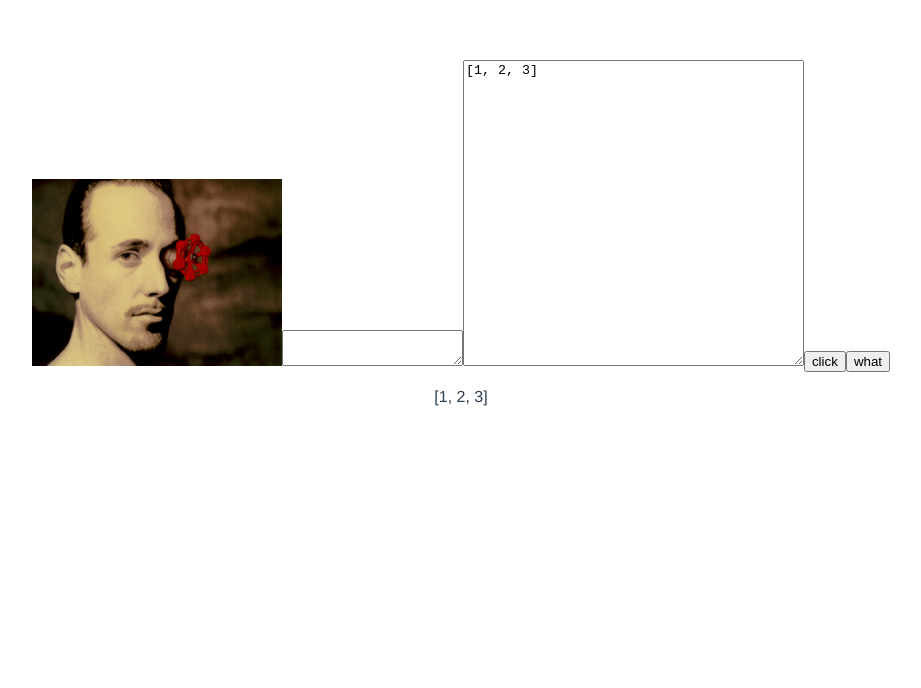
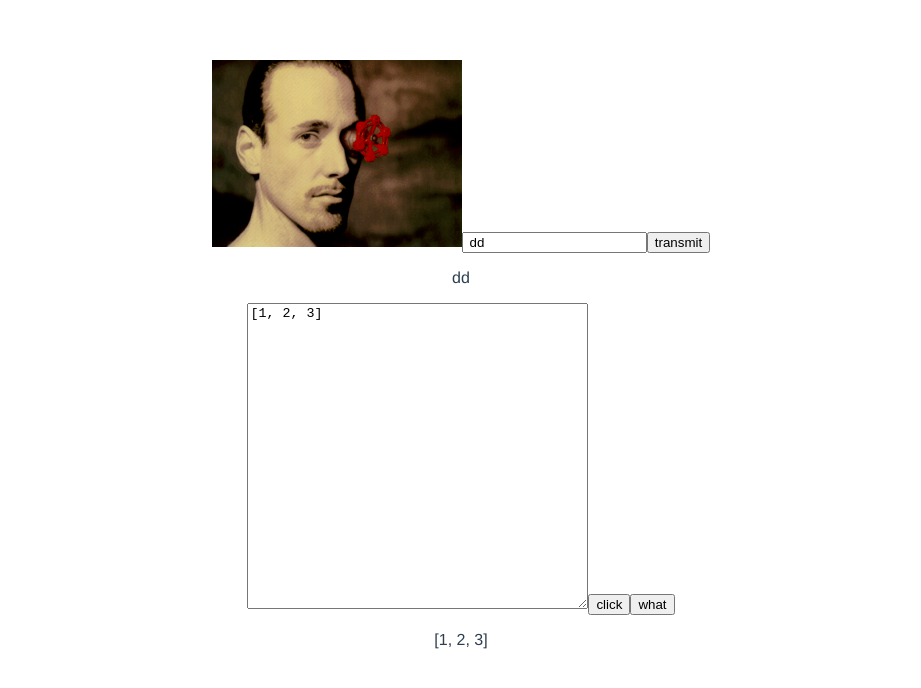
Before and after one commit to Erwin-Feld/visualize-hirarchical-data, a Vue app: page / in a window 1280 px wide. Shown: the top 688 px of the page, without its empty margins (179-1100 px from the left). Built offline with nearby package versions, Linux system fonts and the light colour scheme.

Commit message:
added emit property added data connection from child to parent

```diff
--- a/src/components/UserInput.vue
+++ b/src/components/UserInput.vue
@@ -1,19 +1,40 @@
 <template>
-    <textarea />
+
+
+
+     <input  rows="20" cols="40" v-model="userinput" />
+
+    <button type="button" @click="transmitData">transmit</button>
+    <p>{{userinput}}</p>
 
 </template>
 
 <script>
 export default {
-    // props: ["inputData"],
+
+    // https://stackoverflow.com/a/69194446/14809198
+    emits: ['transmit-data'],
+
+        // TODO connect prop with data property
+
+data() {
+    return {
+        userinput: " dd",
+        lowlvl: ""
+    }
+},
+
+methods: {
+    transmitData(event){
+        this.$emit('transmit-data', this.userinput)
+    },
 
 
 
-    // TODO get the data from user input to the data property
-    // Relocate
 
-    setup() {
+}
 
-    },
+
+
 }
 </script>
```
